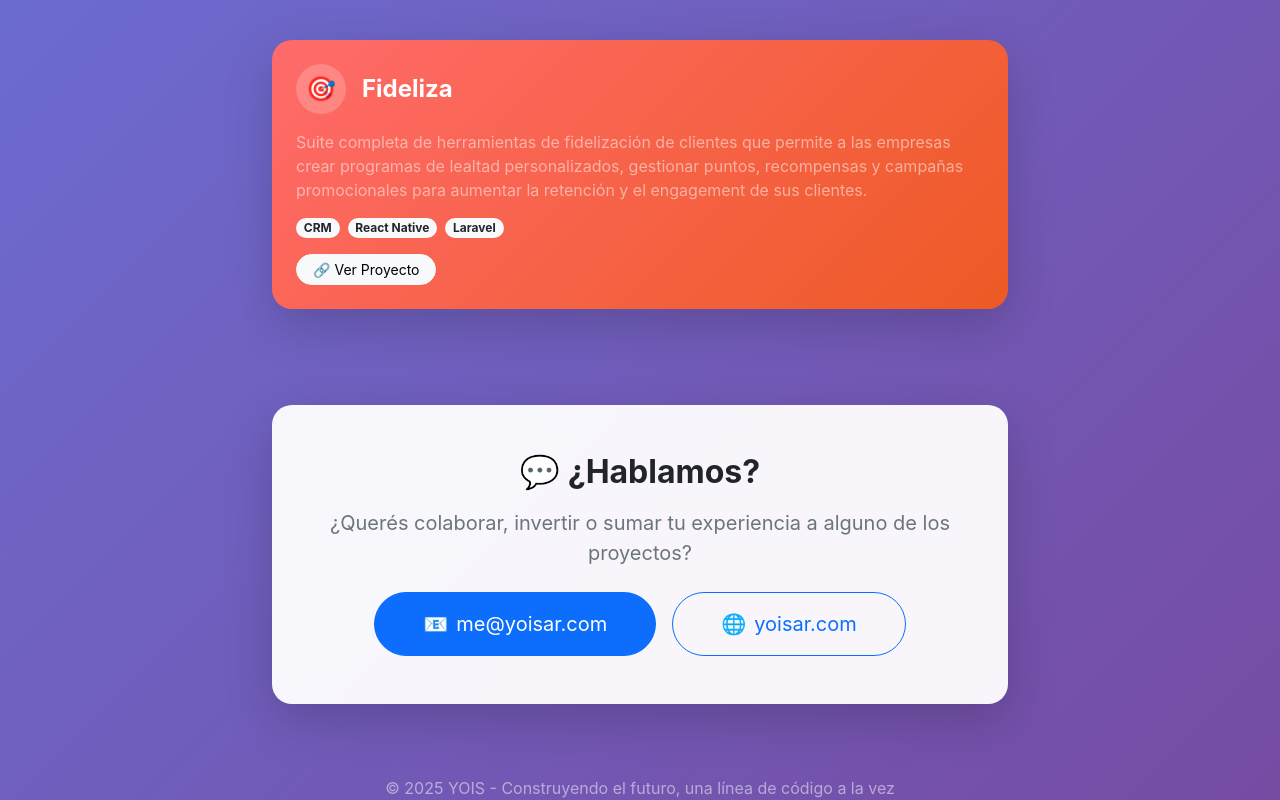
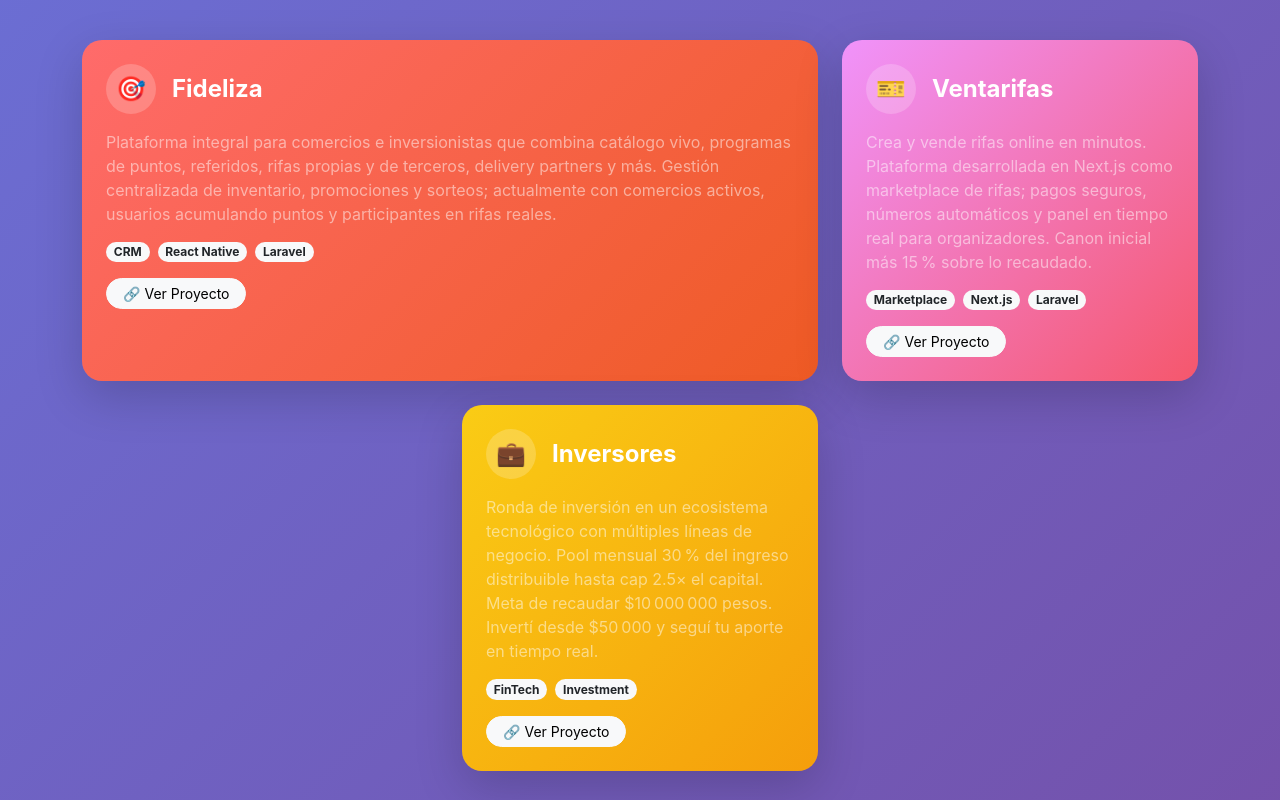
Before and after one commit to yoisar/yoisar, a React (Create React App) app in the folder frontend/: page / in a window 1280 px wide. Shown: the part 1220-2020 px from the top of the page. Built offline with nearby package versions, Linux system fonts and the light colour scheme.

Commit message:
ajustes app.js: Ventarifas está desarrollado en Next.js y no en React; añadida card de inversores

```diff
--- a/frontend/src/App.js
+++ b/frontend/src/App.js
@@ -150,48 +150,6 @@
                                 </div>
                             </div>
                         </div>
-
-                        <div className="col-lg-4 col-md-6" style={{ display: 'none' }}>
-                            <div className="card border-0 h-100 shadow-lg" style={{
-                                background: 'linear-gradient(135deg, #f093fb 0%, #f5576c 100%)',
-                                borderRadius: '20px',
-                                transform: 'translateY(0)',
-                                transition: 'transform 0.3s ease'
-                            }}
-                            onMouseEnter={(e) => e.target.style.transform = 'translateY(-10px)'}
-                            onMouseLeave={(e) => e.target.style.transform = 'translateY(0)'}>
-                                <div className="card-body p-4">
-                                    <div className="d-flex align-items-center mb-3">
-                                        <div className="rounded-circle me-3 d-flex align-items-center justify-content-center"
-                                             style={{
-                                                 width: '50px',
-                                                 height: '50px',
-                                                 background: 'rgba(255,255,255,0.2)'
-                                             }}>
-                                            <span className="fs-4">🎫</span>
-                                        </div>
-                                        <h3 className="h4 fw-bold text-white mb-0">Venta Rifas</h3>
-                                    </div>
-                                    <p className="text-white-50 mb-3">
-                                        Plataforma para crear y gestionar rifas online con sistema de pago integrado
-                                        y comisiones para organizadores.
-                                    </p>
-                                    <div className="d-flex gap-2 mb-3">
-                                        <span className="badge bg-light text-dark rounded-pill">E-commerce</span>
-                                        <span className="badge bg-light text-dark rounded-pill">React</span>
-                                        <span className="badge bg-light text-dark rounded-pill">Laravel</span>
-                                    </div>
-                                    <a href="https://ventarifas.com"
-                                       target="_blank"
-                                       rel="noopener noreferrer"
-                                       className="btn btn-light btn-sm rounded-pill px-3">
-                                        <span className="me-1">🔗</span>
-                                        Ver Proyecto
-                                    </a>
-                                </div>
-                            </div>
-                        </div>
-
                         <div className="col-lg-4 col-md-6" style={{ display: 'none' }}>
                             <div className="card border-0 h-100 shadow-lg" style={{
                                 background: 'linear-gradient(135deg, #4facfe 0%, #00f2fe 100%)',
@@ -255,9 +213,10 @@
                                         <h3 className="h4 fw-bold text-white mb-0">Fideliza</h3>
                                     </div>
                                     <p className="text-white-50 mb-3">
-                                        Suite completa de herramientas de fidelización de clientes que permite a las empresas crear
-                                        programas de lealtad personalizados, gestionar puntos, recompensas y campañas promocionales
-                                        para aumentar la retención y el engagement de sus clientes.
+                                        Plataforma integral para comercios e inversionistas que combina catálogo vivo, programas de puntos,
+                                        referidos, rifas propias y de terceros, delivery partners y más. Gestión centralizada de inventario,
+                                        promociones y sorteos; actualmente con comercios activos, usuarios acumulando puntos y participantes
+                                        en rifas reales.
                                     </p>
                                     <div className="d-flex gap-2 mb-3">
                                         <span className="badge bg-light text-dark rounded-pill">CRM</span>
@@ -275,7 +234,7 @@
                             </div>
                         </div>
 
-                        <div className="col-lg-4 col-md-6" style={{ display: 'none' }}>
+                        <div className="col-lg-4 col-md-6">
                             <div className="card border-0 h-100 shadow-lg" style={{
                                 background: 'linear-gradient(135deg, #f093fb 0%, #f5576c 100%)',
                                 borderRadius: '20px',
@@ -294,15 +253,16 @@
                                              }}>
                                             <span className="fs-4">🎫</span>
                                         </div>
-                                        <h3 className="h4 fw-bold text-white mb-0">Venta Rifas</h3>
+                                        <h3 className="h4 fw-bold text-white mb-0">Ventarifas</h3>
                                     </div>
                                     <p className="text-white-50 mb-3">
-                                        Plataforma para crear y gestionar rifas online con sistema de pago integrado
-                                        y comisiones para organizadores.
+                                        Crea y vende rifas online en minutos. Plataforma desarrollada en Next.js como
+                                        marketplace de rifas; pagos seguros, números automáticos y panel en tiempo real
+                                        para organizadores. Canon inicial más 15 % sobre lo recaudado.
                                     </p>
                                     <div className="d-flex gap-2 mb-3">
-                                        <span className="badge bg-light text-dark rounded-pill">E-commerce</span>
-                                        <span className="badge bg-light text-dark rounded-pill">React</span>
+                                        <span className="badge bg-light text-dark rounded-pill">Marketplace</span>
+                                        <span className="badge bg-light text-dark rounded-pill">Next.js</span>
                                         <span className="badge bg-light text-dark rounded-pill">Laravel</span>
                                     </div>
                                     <a href="https://ventarifas.com"
@@ -316,6 +276,47 @@
                             </div>
                         </div>
 
+                        {/* Investor card */}
+                        <div className="col-lg-4 col-md-6">
+                            <div className="card border-0 h-100 shadow-lg" style={{
+                                background: 'linear-gradient(135deg, #facc15 0%, #f59e0b 100%)',
+                                borderRadius: '20px',
+                                transform: 'translateY(0)',
+                                transition: 'transform 0.3s ease'
+                            }}
+                            onMouseEnter={(e) => e.target.style.transform = 'translateY(-10px)'}
+                            onMouseLeave={(e) => e.target.style.transform = 'translateY(0)'}>
+                                <div className="card-body p-4">
+                                    <div className="d-flex align-items-center mb-3">
+                                        <div className="rounded-circle me-3 d-flex align-items-center justify-content-center"
+                                             style={{
+                                                 width: '50px',
+                                                 height: '50px',
+                                                 background: 'rgba(255,255,255,0.2)'
+                                             }}>
+                                            <span className="fs-4">💼</span>
+                                        </div>
+                                        <h3 className="h4 fw-bold text-white mb-0">Inversores</h3>
+                                    </div>
+                                    <p className="text-white-50 mb-3">
+                                        Ronda de inversión en un ecosistema tecnológico con múltiples líneas de negocio.
+                                        Pool mensual 30 % del ingreso distribuible hasta cap 2.5× el capital. Meta de
+                                        recaudar $10 000 000 pesos. Invertí desde $50 000 y seguí tu aporte en tiempo real.
+                                    </p>
+                                    <div className="d-flex gap-2 mb-3">
+                                        <span className="badge bg-light text-dark rounded-pill">FinTech</span>
+                                        <span className="badge bg-light text-dark rounded-pill">Investment</span>
+                                    </div>
+                                    <a href="https://fideliza.yoisar.com/crowdfunding/registro-inversor-dinamico"
+                                       target="_blank"
+                                       rel="noopener noreferrer"
+                                       className="btn btn-light btn-sm rounded-pill px-3">
+                                        <span className="me-1">🔗</span>
+                                        Ver Proyecto
+                                    </a>
+                                </div>
+                            </div>
+                        </div>
                     </div>
                 </div>
             </section>
```
Also changed, not shown: 1 other file (tests, documents, lock files or other folders).
